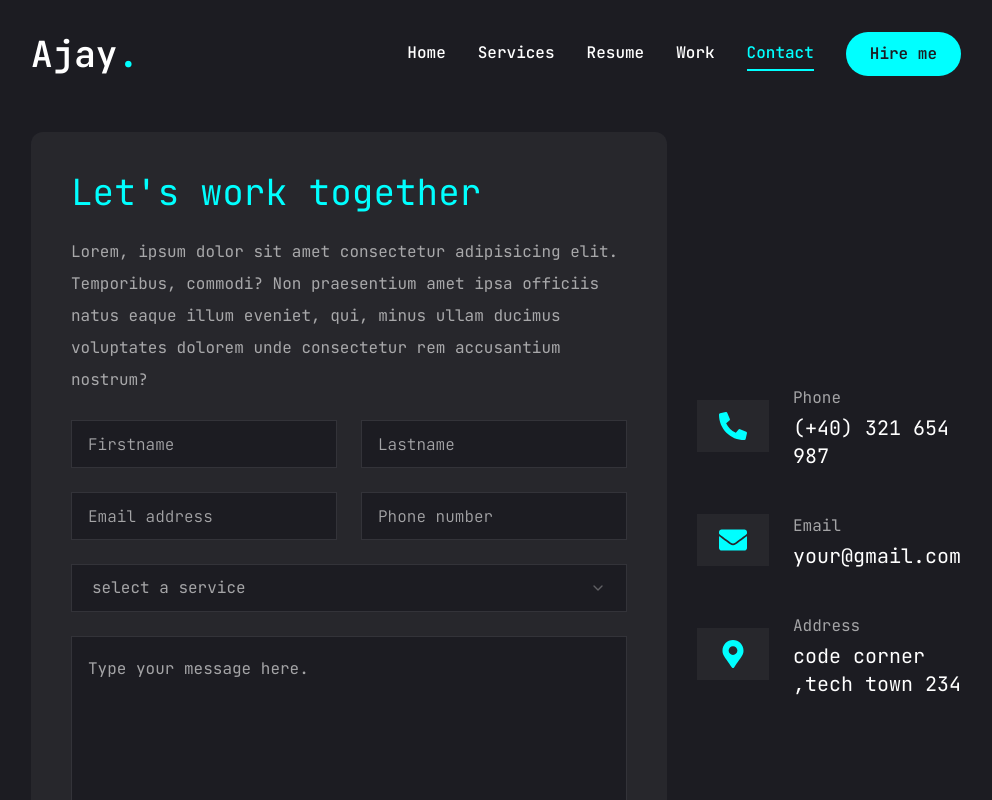
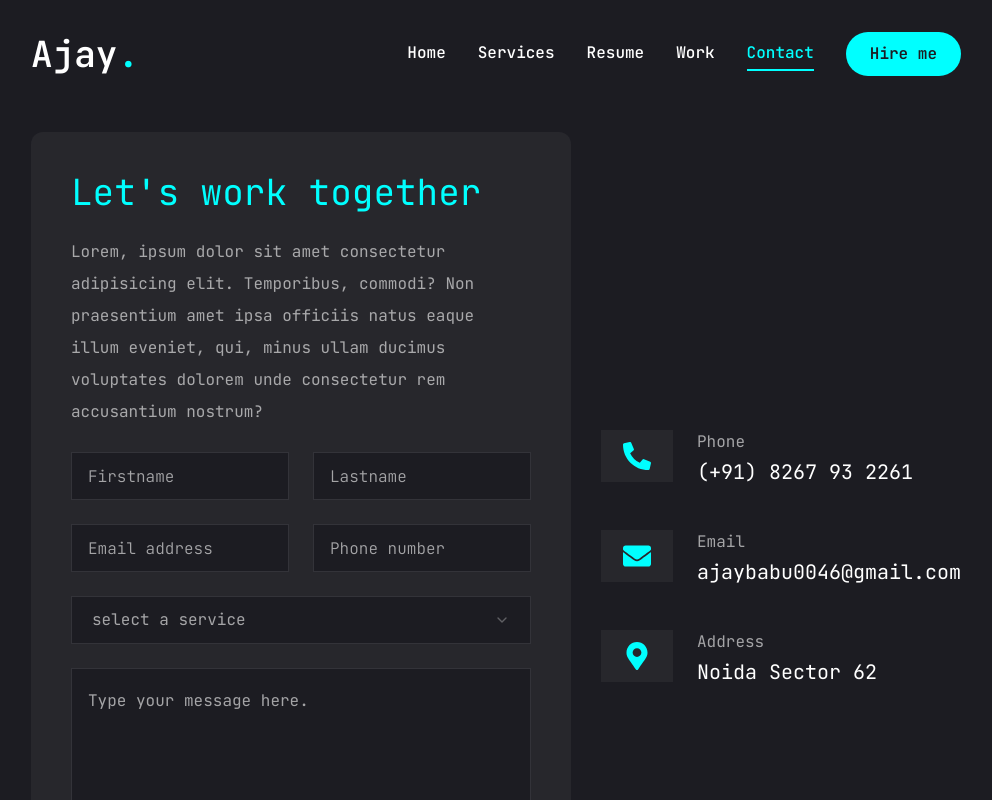
Before and after one commit to ajay0023130/ajay-portfolio, a Next.js app: page /contact in a window 1280 px wide. Shown: the top 800 px of the page, without its empty margins (144-1136 px from the left). Built offline with nearby package versions, Linux system fonts and the light colour scheme.

Commit message:
Update page.jsx

```diff
--- a/app/contact/page.jsx
+++ b/app/contact/page.jsx
@@ -20,17 +20,17 @@ const info = [
   {
     icon: <FaPhoneAlt />,
     title: "Phone",
-    description: "(+40) 321 654 987",
+    description: "(+91) 8267 93 2261",
   },
   {
     icon: <FaEnvelope />,
     title: "Email",
-    description: "your@gmail.com",
+    description: "ajaybabu0046@gmail.com",
   },
   {
     icon: <FaMapMarkerAlt />,
     title: "Address",
-    description: "code corner ,tech town 234 ",
+    description: "Noida Sector 62  ",
   },
 ];
 
```
